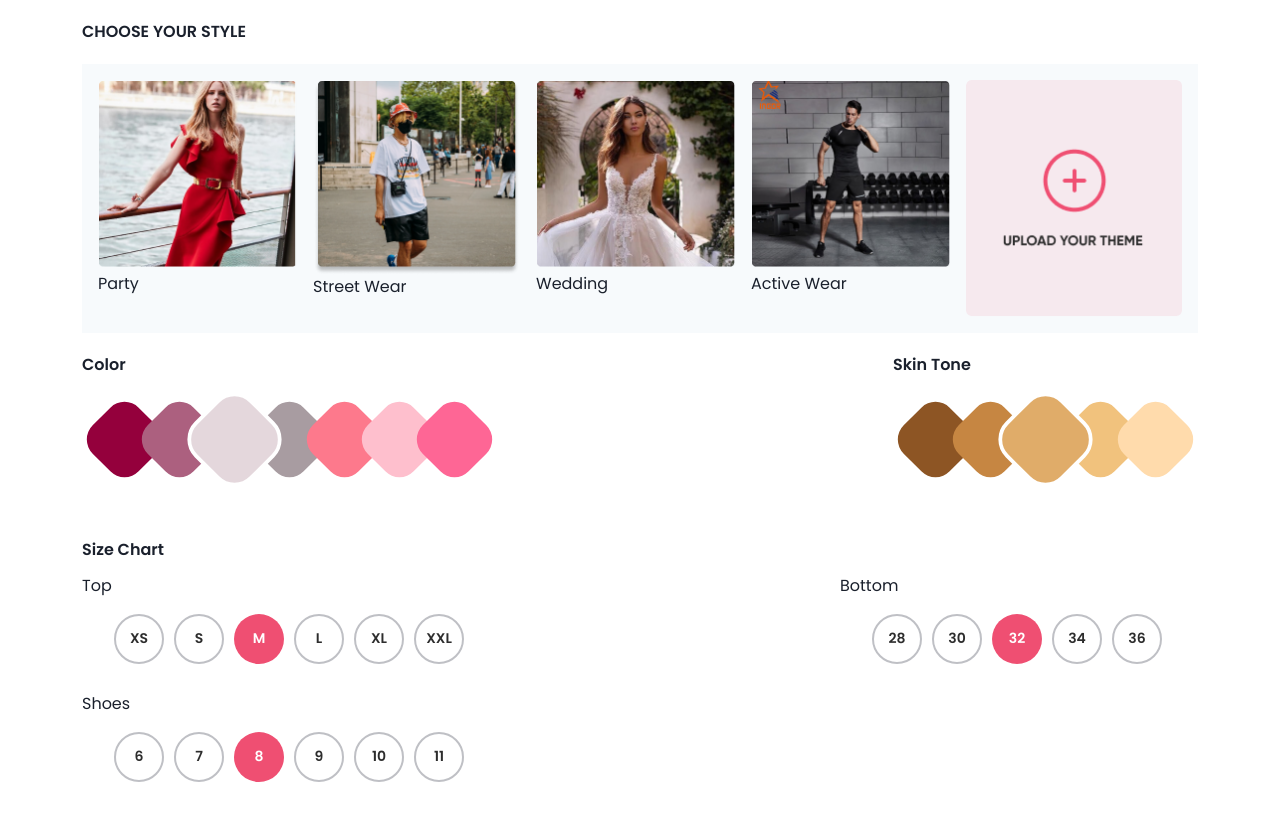
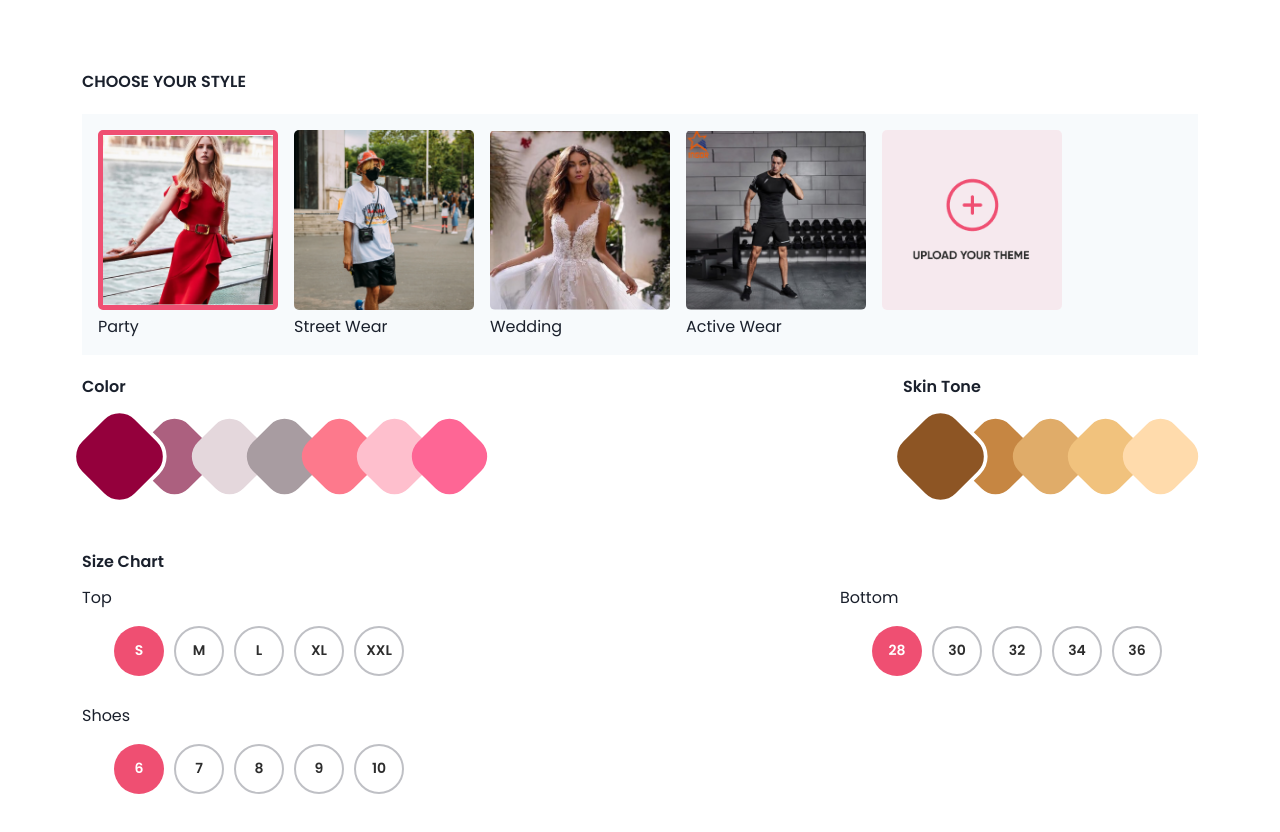
Before and after one commit to treesa-keyvalue/natus-vincere-frontend, a React (Create React App) app: page /themes in a window 1280 px wide. Shown: the top 832 px of the page. Before the commit the page ends 800 px from the top, so only its background shows below. Built offline with nearby package versions, Linux system fonts and the light colour scheme; the HTML template or start-up script is replaced by a standard one.

Commit message:
theme page updates

```diff
--- a/src/constants.js
+++ b/src/constants.js
@@ -64,17 +64,17 @@ export const themes = [
   },
   {
     name: 'Street Wear',
-    id: '1',
+    id: '2',
     image_link: './images/street_wear.png'
   },
   {
     name: 'Wedding',
-    id: '1',
+    id: '3',
     image_link: './images/wedding.png'
   },
   {
     name: 'Active Wear',
-    id: '1',
+    id: '4',
     image_link: './images/active_wear.png'
   }
 ];
--- a/src/screens/Themes.jsx
+++ b/src/screens/Themes.jsx
@@ -1,24 +1,64 @@
-import React from "react";
+import React, { useState } from "react";
 import { Box, Flex, Image, Text } from "@chakra-ui/react";
 
 import { themes } from "../constants";
 
+const colors = ['#94003C', '#AC607F', '#E4D7DC', '#A89CA1', '#FD798C', '#FEBFCD', '#FE6695'];
+const colorsSkin = ['#8D5524', '#C68642', '#E0AC69', '#F1C27D', '#FFDBAC'];
+const sizeTop = ['S', 'M', 'L', 'XL', 'XXL'];
+const sizeBottom = ['28', '30', '32', '34', '36'];
+const sizeShoes = ['6', '7', '8', '9', '10'];
+
+const ColorComponent = ({ background, isSelected, onClick }) => {
+  return (
+    <li style={{ background: `${background}` }} {...(isSelected && { className: 'active'})} onClick={onClick}></li>
+  )
+};
+
+const SkinComponent = ({ background, isSelected, onClick }) => {
+  return (
+    <li style={{ background: `${background}` }} {...(isSelected && { className: 'active'})} onClick={onClick}></li>
+  )
+};
+
+const SizeTopComponent = ({ size, isSelected, onClick }) => {
+  return (
+    <li {...(isSelected && { className: 'active'})} onClick={onClick}>{size}</li>
+  )
+};
+
+const SizeBottomComponent = ({ size, isSelected, onClick }) => {
+  return (
+    <li {...(isSelected && { className: 'active'})} onClick={onClick}>{size}</li>
+  )
+};
+
+const SizeShoesComponent = ({ size, isSelected, onClick }) => {
+  return (
+    <li {...(isSelected && { className: 'active'})} onClick={onClick}>{size}</li>
+  )
+};
+
 const Themes = () => {
+  const [activeClass, setActiveClass] = useState({ color: '#94003C', skin: '#8D5524', sizeTop: 'S', sizeBottom: '28', sizeShoes: '6'  })
+  const [wearType, setWearType] = useState('1');
+
   return (
     <>
+      <main className="theme-main-container">
         <Box fontWeight="600" my={5}>
           CHOOSE YOUR STYLE
         </Box>
-      <Flex bg="gray.50" direction="column" p={2}>
+        <Flex bg="gray.50" direction="column" p={2} className="activewear-container">
           <Flex>
             {themes.map((theme) => (
-            <Flex direction="column" p={2}>
+              <Flex direction="column" p={2} className={theme.id === wearType ? 'active': ''} onClick={() => setWearType(theme.id)}>
                 <Image
                   src={theme.image_link}
                   cursor="pointer"
                   _hover={{ opacity: 0.8 }}
                 />
-              <Box mt={theme.name !== "Street Wear" ? "5px" : 0}>
+                <Box mt={"5px"}>
                   {theme.name}
                 </Box>
               </Flex>
@@ -28,19 +68,13 @@ const Themes = () => {
             </Flex>
           </Flex>
         </Flex>
-      <Flex justifyContent="space-between">
+        <Flex justifyContent="space-between" flexWrap="wrap">
           <div className="colorbox-selector selectbox-detail">
             <Box fontWeight="600" my={5}>
               Color
             </Box>
             <ul className="colorbox-list">
-            <li style={{ background: "#94003C" }}></li>
-            <li style={{ background: "#AC607F" }}></li>
-            <li style={{ background: "#E4D7DC" }} className="active"></li>
-            <li style={{ background: "#A89CA1" }}></li>
-            <li style={{ background: "#FD798C" }}></li>
-            <li style={{ background: "#FEBFCD" }}></li>
-            <li style={{ background: "#FE6695" }}></li>
+              {colors.map(item => (<ColorComponent background={item} onClick={() => setActiveClass({ ...activeClass, color: item})} isSelected={activeClass.color === item}/>))}
             </ul>
           </div>
           <Box>
@@ -49,57 +83,40 @@ const Themes = () => {
                 Skin Tone
               </Box>
               <ul className="colorbox-list">
-              <li style={{ background: "#8D5524" }}></li>
-              <li style={{ background: "#C68642" }}></li>
-              <li style={{ background: "#E0AC69" }} className="active"></li>
-              <li style={{ background: "#F1C27D" }}></li>
-              <li style={{ background: "#FFDBAC" }}></li>
+              {colorsSkin.map(item => (<SkinComponent background={item} onClick={() => setActiveClass({ ...activeClass, skin: item})} isSelected={activeClass.skin === item}/>))}
               </ul>
             </div>
           </Box>
         </Flex>
 
-      <div className="sizebox-selector selectbox-detail">
+        <div>
           <Box fontWeight="600" mt={10} mb={3}>
             Size Chart
           </Box>
-        <Flex direction="column" justifyContent="space-between">
-          <Flex justifyContent="space-between">
-            <Box>
+          <Flex direction="column" justifyContent="space-between" flexWrap="wrap">
+            <Flex justifyContent="space-between" flexWrap="wrap">
+              <Box className="sizebox-selector selectbox-detail">
                 <Text>Top</Text>
                 <ul className="sizebox-list">
-                <li>XS</li>
-                <li>S</li>
-                <li className="active">M</li>
-                <li>L</li>
-                <li>XL</li>
-                <li>XXL</li>
+                {sizeTop.map(item => (<SizeTopComponent size={item} onClick={() => setActiveClass({ ...activeClass, sizeTop: item})} isSelected={activeClass.sizeTop === item}/>))}
                 </ul>
               </Box>
-            <Box mr={9}>
+              <Box mr={9} className="sizebox-selector selectbox-detail">
                 <Text>Bottom</Text>
                 <ul className="sizebox-list">
-                <li>28</li>
-                <li>30</li>
-                <li className="active">32</li>
-                <li>34</li>
-                <li>36</li>
+                {sizeBottom.map(item => (<SizeBottomComponent size={item} onClick={() => setActiveClass({ ...activeClass, sizeBottom: item})} isSelected={activeClass.sizeBottom === item}/>))}
                 </ul>
               </Box>
             </Flex>
-          <Box mt={3}>
+            <Box mt={3} className="sizebox-selector selectbox-detail">
               <Text>Shoes</Text>
               <ul className="sizebox-list">
-              <li>6</li>
-              <li>7</li>
-              <li className="active">8</li>
-              <li>9</li>
-              <li>10</li>
-              <li>11</li>
+              {sizeShoes.map(item => (<SizeShoesComponent size={item} onClick={() => setActiveClass({ ...activeClass, sizeShoes: item})} isSelected={activeClass.sizeShoes === item}/>))}
               </ul>
             </Box>
           </Flex>
         </div>
+      </main>
     </>
   );
 };
--- a/src/styles/landing.scss
+++ b/src/styles/landing.scss
@@ -335,6 +335,11 @@ header.innerpage-header {
 }
 
 .selectbox-detail {
+    @media only screen and (max-width: 991.9px) {
+        width: 100%;
+        margin-bottom: 20px;
+    }
+
     h4 {
         font-size: 20px;
         line-height: 1.25;
@@ -350,11 +355,19 @@ header.innerpage-header {
         color: $textcolor;
     }
 
+    li {
+        cursor: pointer;
+    }
+
     ul.colorbox-list {
         list-style: none;
         display: flex;
         margin-top: 15px;
-        padding: 10px;
+        padding: 5px;
+
+        @media only screen and (max-width: 991.9px) {
+            margin-top: 7px;
+        }
 
         li {
             width: 65px;
@@ -493,3 +506,21 @@ main.navi-celebrity {
         color: $white;
     }
 }
+
+.activewear-container {
+    img {
+        width: 180px;
+        height: 180px;
+        object-fit: cover;
+        object-position: center;
+        border-radius: 5px;
+    }
+
+    div.active img {
+        border: 5px solid $theme;
+    }
+}
+
+.theme-main-container {
+    padding: 50px 0 100px;
+}
```
Also changed, not shown: src/extension/contentScript.css (+92 -11 lines), public/images/street_wear.png. Lines whose indentation alone changed are shown as unchanged.
